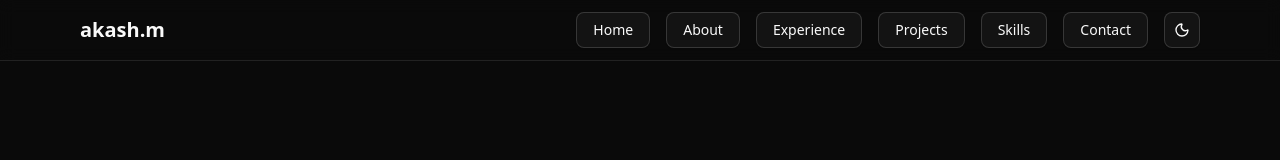
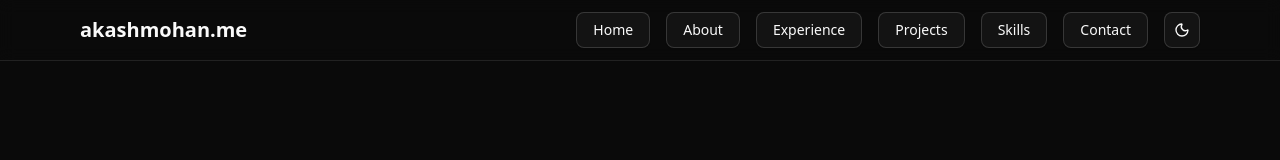
Before and after one commit to akashm6/current_portfolio, a Next.js app: page / in a window 1280 px wide. Shown: the top 160 px of the page. Built offline with nearby package versions, Linux system fonts and the light colour scheme.

Commit message:
updated site name logo

```diff
--- a/src/components/Navbar.jsx
+++ b/src/components/Navbar.jsx
@@ -7,7 +7,7 @@
   return (
     <header className="fixed top-0 left-0 w-full z-50 backdrop-blur border-b border-border bg-background/70">
       <div className="max-w-6xl mx-auto px-4 py-3 flex items-center justify-between">
-        <h1 className="text-xl font-bold">akash.m</h1>
+        <h1 className="text-xl font-bold">akashmohan.me</h1>
         <div className="flex items-center gap-4">
           {["home", "about", "experience", "projects", "skills", "contact"].map(
             (section) => (
```
